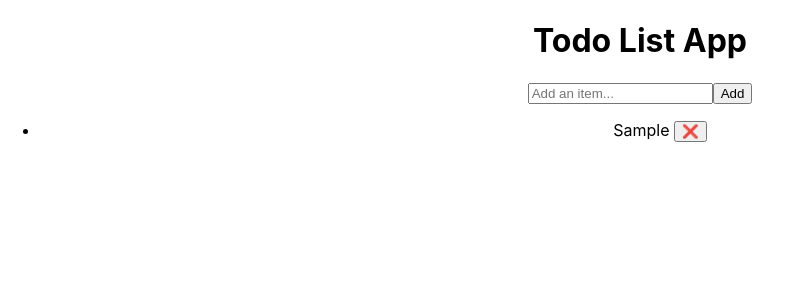
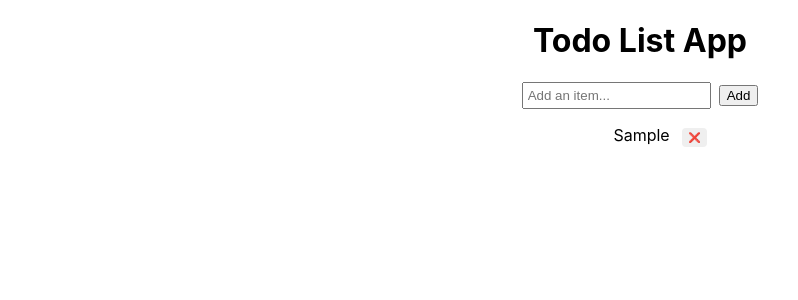
Before and after one commit to eliyasson/todo, a React (Create React App) app: page / in a window 1280 px wide. Both pictures are taken after typing "Sample" into the empty fields and a click on the button "Add". Shown: the top 300 px of the page, without its empty margins (0-798 px from the left). Built offline with nearby package versions, Linux system fonts and the light colour scheme.

Commit message:
add css style

```diff
--- a/src/App.css
+++ b/src/App.css
@@ -1,3 +1,30 @@
 .App {
   text-align: center;
 }
+
+input {
+  padding: 4px;
+  margin-right: 8px;
+}
+
+
+ul {
+  /* Remove bullet point  */
+  list-style: none;
+}
+
+li {
+  margin: 12px 0;
+}
+
+.delete-button {
+  font-size: 10px;
+  margin-left: 8px;
+
+  border: none;
+  color: white;
+  border-radius: 4px;
+
+  padding-top: 4px;
+  padding-bottom: 4px;
+}
--- a/src/App.js
+++ b/src/App.js
@@ -45,7 +45,7 @@ function App() {
       <ul>
         {items.map(item => {
           return(
-            <li key={item.id}>{item.value} <button onClick = {() => deleteItem(item.id)}>❌</button></li>
+            <li key={item.id}>{item.value} <button className='delete-button' onClick = {() => deleteItem(item.id)}>❌</button></li>
           )
         })}
       </ul>
```
